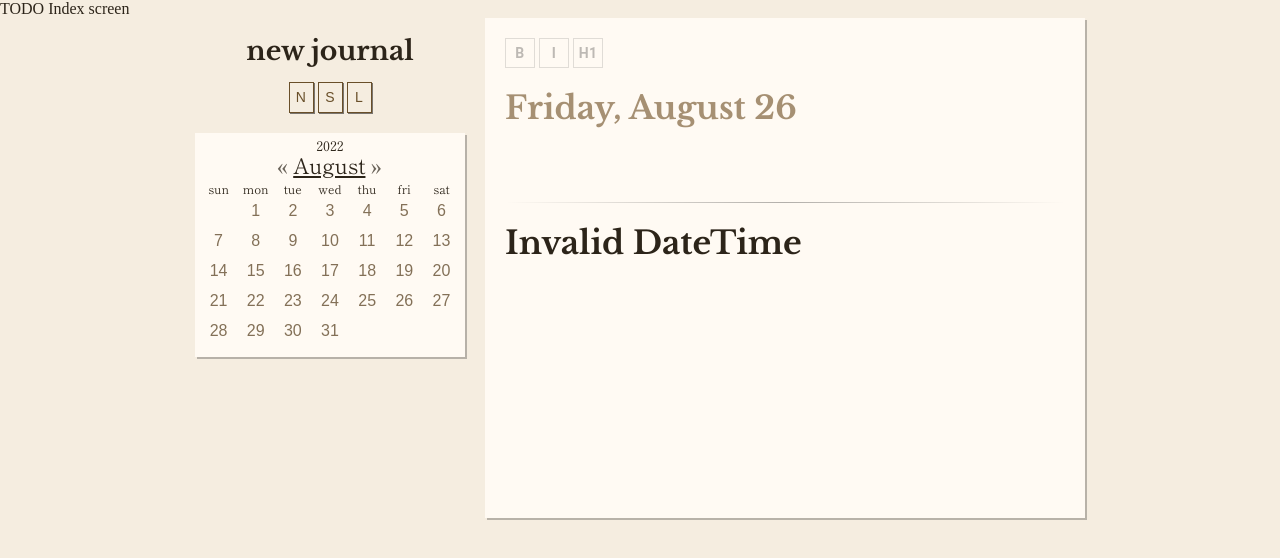
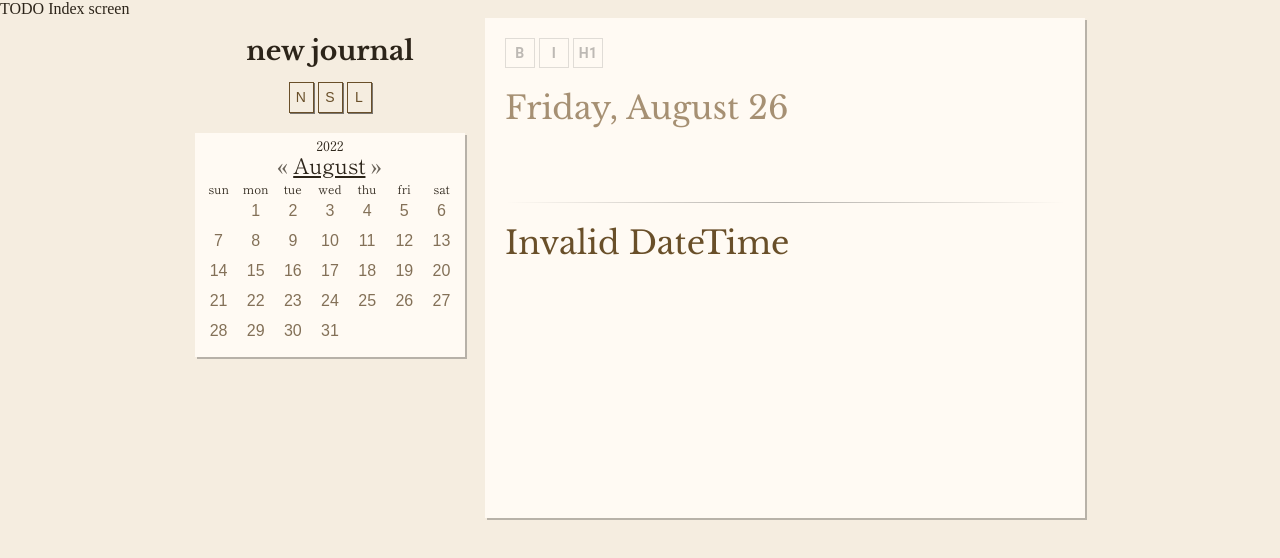
Before and after one commit to JeffDemanche/ipsum-web, a React app: page /journal/1 in a window 1280 px wide. Shown: the top 558 px of the page. Built offline with nearby package versions, Linux system fonts and the light colour scheme; a web font is replaced by a local one.

Commit message:
Slightly changes header color

```diff
--- a/src/components/Surface/JournalEntry.less
+++ b/src/components/Surface/JournalEntry.less
@@ -12,6 +12,8 @@
   position: relative;
 
   h1 {
+    color: @paper-3;
+    font-weight: normal;
     &:not(.editor-header-one) {
       cursor: pointer;
 
```
